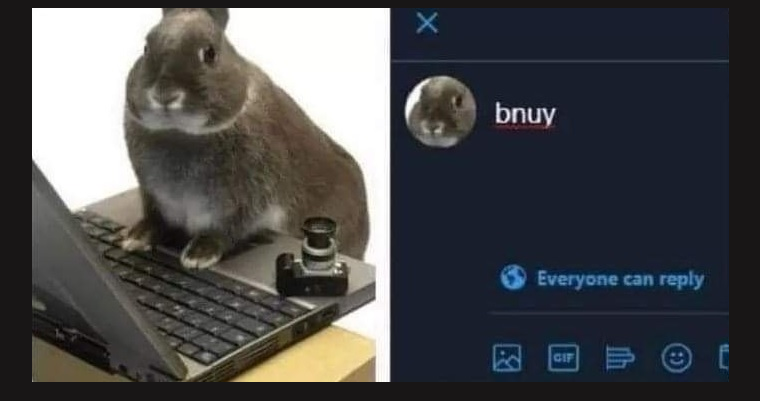
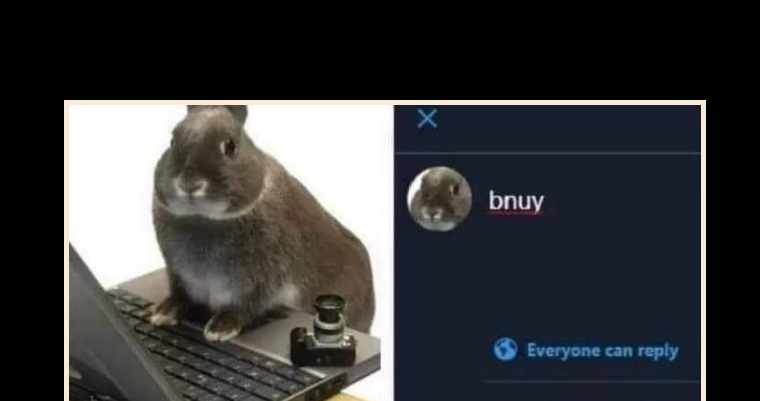
Before and after one commit to rleasethekraken/udemy-web-dev, a plain HTML site: page public/Meme Page/memePageIndex.html in a window 1280 px wide. Shown: the top 401 px of the page, without its empty margins (260-1020 px from the left). Drawn offline with nearby package versions, Linux system fonts and the light colour scheme; files that its build step writes are made by us from their sources; files whose address does not match are found by name.

Commit message:
Update memePageIndex.html

```diff
--- a/public/Meme Page/memePageIndex.html
+++ b/public/Meme Page/memePageIndex.html
@@ -4,7 +4,7 @@
   <meta charset="UTF-8">
   <meta name="viewport" content="width=device-width, initial-scale=1.0">
   <title>Meme</title>
-  <link rel="stylesheet" href="style.css"/>
+  <link rel="stylesheet" href=".\memePageStyle.css">
 </head>
 
 <link rel="preconnect" href="https://fonts.googleapis.com">
```
